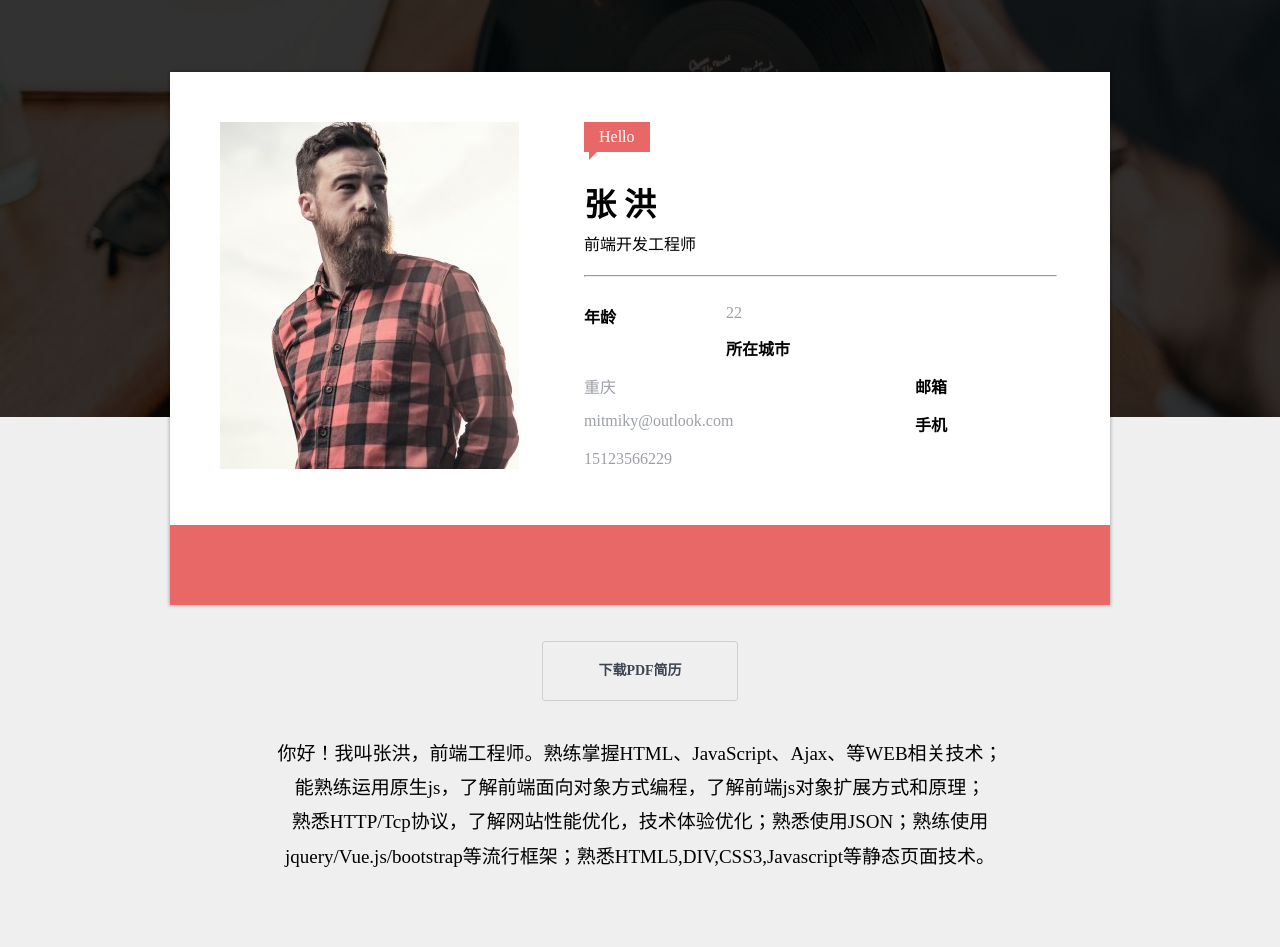
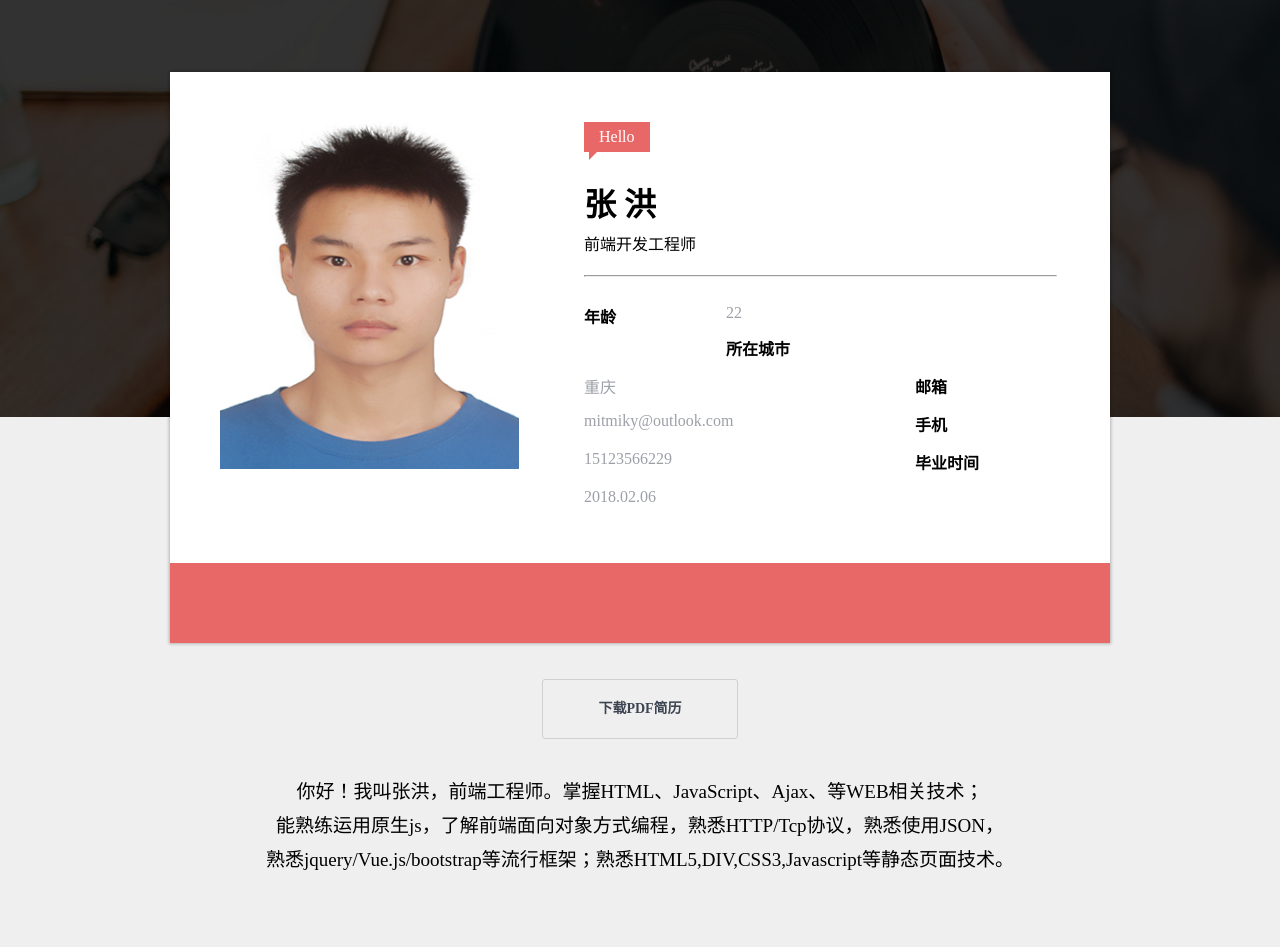
Before and after one commit to nicozh/resume, a plain HTML site: page index.html in a window 1280 px wide. Shown: the part 98-1045 px from the top of the page. Drawn offline with Linux system fonts and the light colour scheme.

Commit message:
完成布局

```diff
--- a/css/a.css
+++ b/css/a.css
@@ -105,6 +105,11 @@ a{
   }
   .MyCard .picture{
       float: left;
+
+  }
+  .MyCard .picture>img{
+      width: 299px;
+      height: 347px;
   }
   .MyCard .text{
       float: left;
--- a/index.html
+++ b/index.html
@@ -56,7 +56,7 @@
           <div class="MyCard">
             <div class="pictureAndtext clearfix">
                 <div class="picture">
-                    <img src="./img/robert.jpg" width:299 height:347 alt="头像">
+                    <img src="./img/photo.png" width:299 height:347 alt="头像">
                   </div>
                     <div class="text">
                       <span class="welcome">Hello
@@ -74,6 +74,8 @@
                         <dd>mitmiky@outlook.com</dd>
                         <dt>手机</dt>
                         <dd>15123566229</dd>
+                        <dt>毕业时间</dt>
+                        <dd>2018.02.06</dd>
                       </dl>
                     </div>
             </div>
@@ -110,12 +112,9 @@
           </a>
          </p>
           <p class="introduction">
-            你好！我叫张洪，前端工程师。熟练掌握HTML、JavaScript、Ajax、等WEB相关技术；<br>
-
-            能熟练运用原生js，了解前端面向对象方式编程，了解前端js对象扩展方式和原理；<br>
-
-            熟悉HTTP/Tcp协议，了解网站性能优化，技术体验优化；熟悉使用JSON；熟练使用<br>
-            jquery/Vue.js/bootstrap等流行框架；熟悉HTML5,DIV,CSS3,Javascript等静态页面技术。
+            你好！我叫张洪，前端工程师。掌握HTML、JavaScript、Ajax、等WEB相关技术；<br>
+            能熟练运用原生js，了解前端面向对象方式编程，熟悉HTTP/Tcp协议，熟悉使用JSON，<br>
+            熟悉jquery/Vue.js/bootstrap等流行框架；熟悉HTML5,DIV,CSS3,Javascript等静态页面技术。
 
           </p>
 
```
Also changed, not shown: img/photo.png (added).
